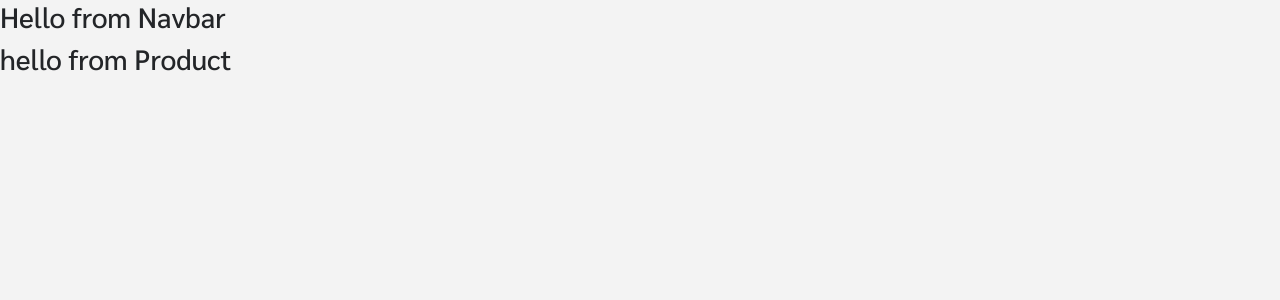
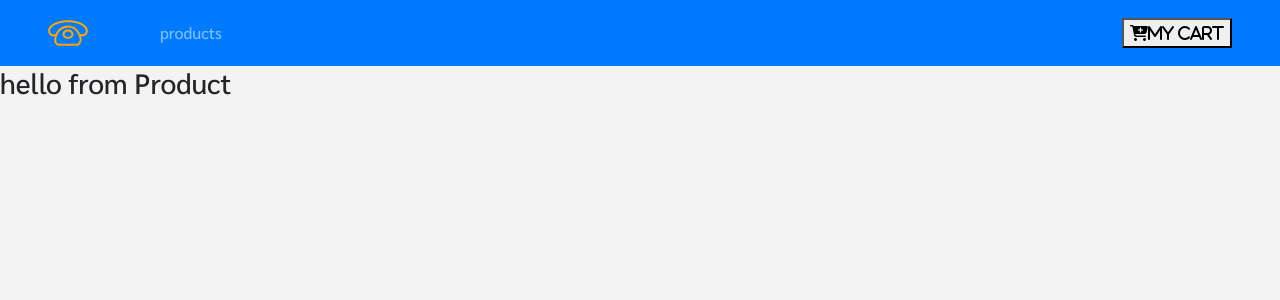
Before and after one commit to Amphakarn/CNY-Snacks, a React (Create React App) app: page / in a window 1280 px wide. Shown: the top 300 px of the page. Built offline with nearby package versions, Linux system fonts and the light colour scheme.

Commit message:
Add links to navbar

```diff
--- a/src/components/Navbar.js
+++ b/src/components/Navbar.js
@@ -1,11 +1,30 @@
 import React, { Component } from "react";
+import { Link } from "react-router-dom";
+import logo from "../logo.svg";
 
 export default class Navbar extends Component {
   render() {
     return (
-      <div>
-        <h3>Hello from Navbar</h3>
-      </div>
+      <nav className='navbar navbar-expand-sm bg-primary navbar-dark px-sm-5'>
+        {/* https://www.iconfinder.com/icons/1243689/call_phone_icon Creative
+        Commons (Attribution 3.0 Unported);
+        https://www.iconfinder.com/Makoto_msk */}
+        <Link to='/'>
+          <img src={logo} alt='logo' className='navbar-brand' />
+        </Link>
+        <ul className='navbar-nav align-items-center'>
+          <li className='nav-item ml-5'>
+            <Link to='/' className='nav-link'>
+              products
+            </Link>
+          </li>
+        </ul>
+        <Link to='/cart' className='ml-auto'>
+          <button>
+            <i className='fas fa-cart-plus'>my cart</i>
+          </button>
+        </Link>
+      </nav>
     );
   }
 }
```
